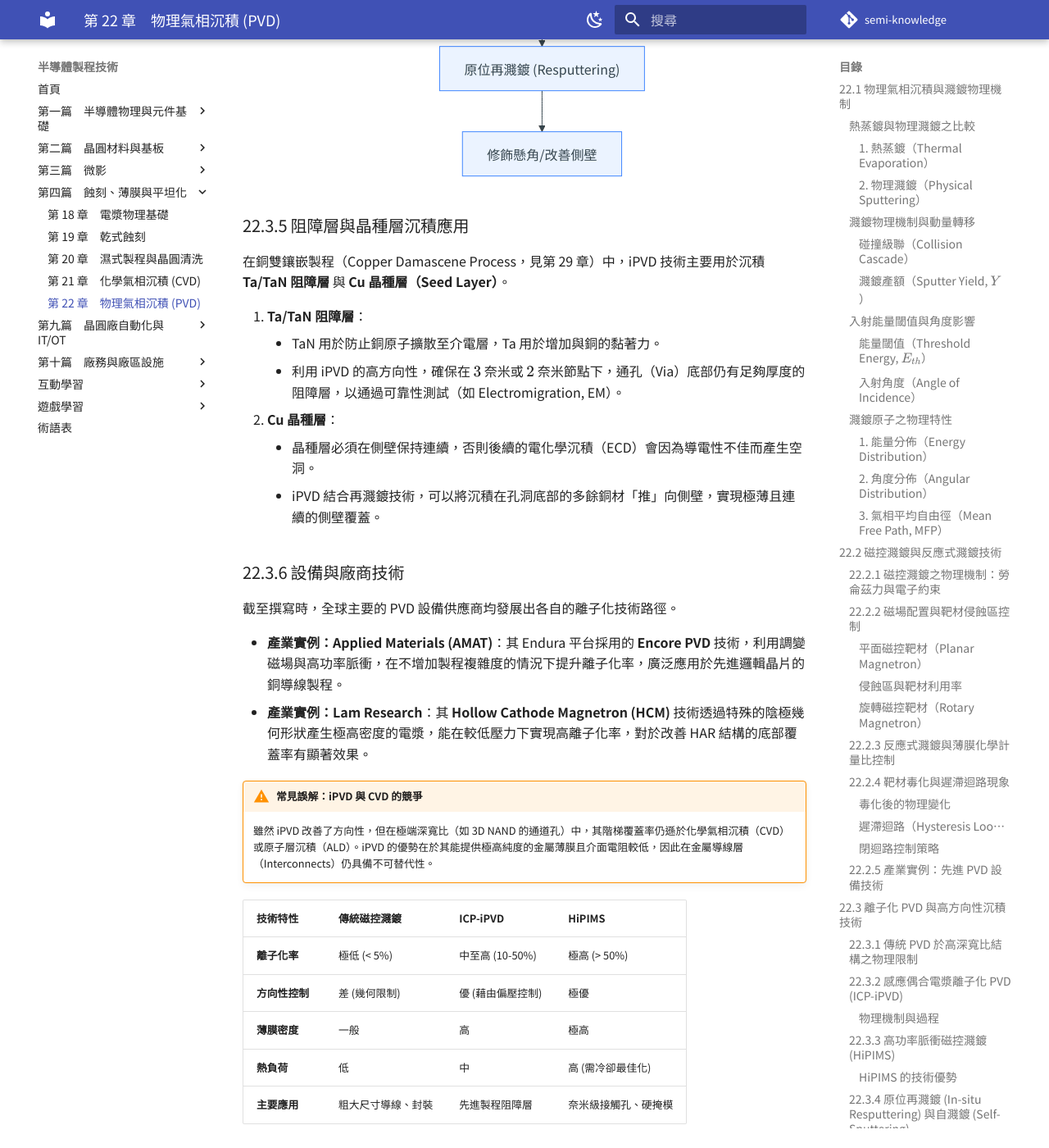
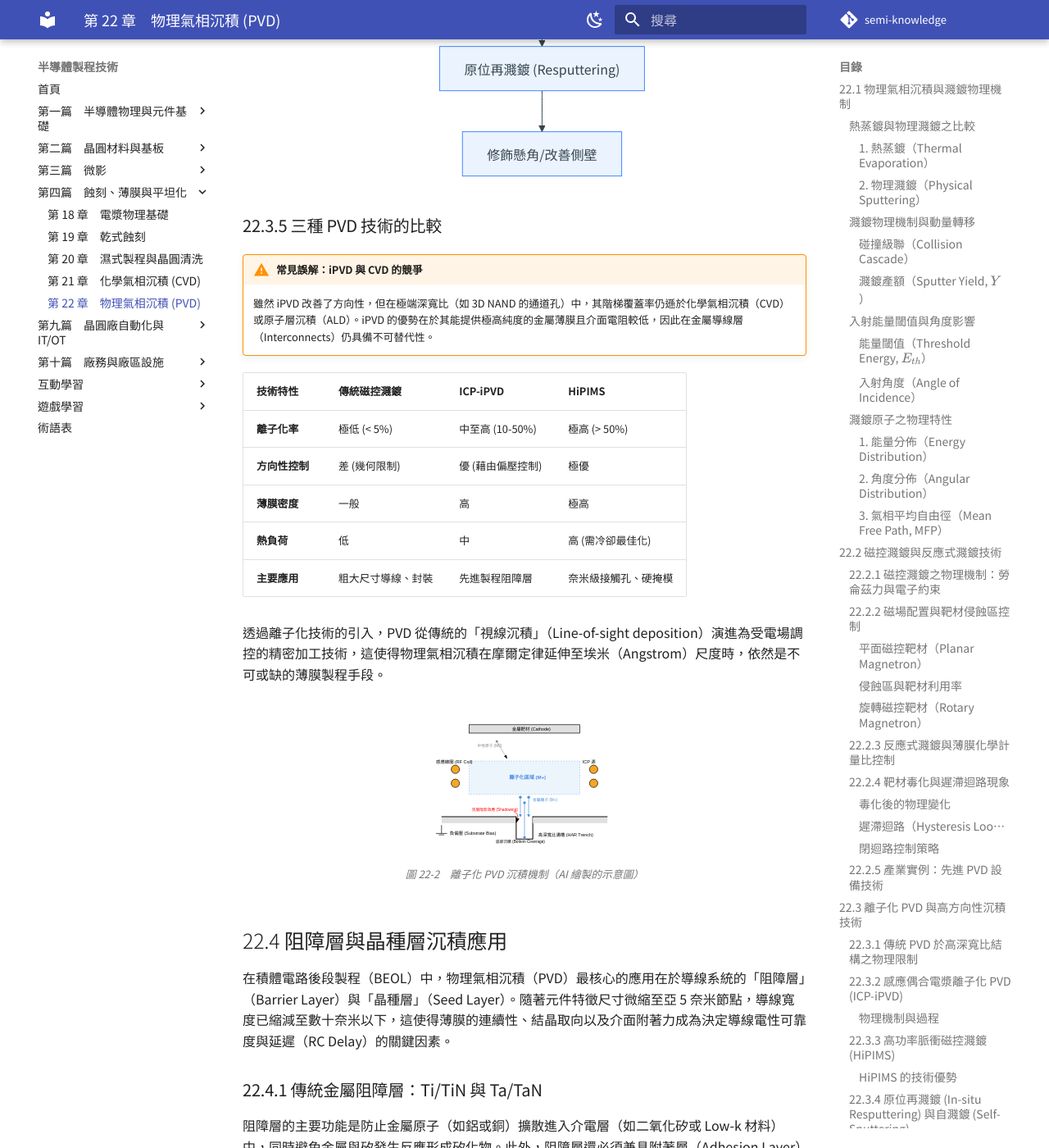
Before and after one commit to bkhotey4/semi-knowledge, an MkDocs documentation site: the page built from docs/part-04/04-05.md, in a window 1280 px wide and 1400 px high, scrolled down 10556 px. Shown: the whole window at 82% size. Built offline with MkDocs 1.6.1 and Material for MkDocs 9.7.7, drawn with Linux system fonts in a browser that asks for light colours; comment, search, counter and statistics services are not loaded; some of the changed text lies outside the part shown.

Commit message:
更新網站

````diff
--- a/docs/part-04/04-05.md
+++ b/docs/part-04/04-05.md
@@ -278,23 +278,7 @@ graph TD
     H --> I["修飾懸角/改善側壁"]
 ```
 
-### 22.3.5 阻障層與晶種層沉積應用
-
-在銅雙鑲嵌製程（Copper Damascene Process，見第 29 章）中，iPVD 技術主要用於沉積 **Ta/TaN 阻障層** 與 **Cu 晶種層（Seed Layer）**。
-
-1.  **Ta/TaN 阻障層**：
-    *   TaN 用於防止銅原子擴散至介電層，Ta 用於增加與銅的黏著力。
-    *   利用 iPVD 的高方向性，確保在 $3$ 奈米或 $2$ 奈米節點下，通孔（Via）底部仍有足夠厚度的阻障層，以通過可靠性測試（如 Electromigration, EM）。
-2.  **Cu 晶種層**：
-    *   晶種層必須在側壁保持連續，否則後續的電化學沉積（ECD）會因為導電性不佳而產生空洞。
-    *   iPVD 結合再濺鍍技術，可以將沉積在孔洞底部的多餘銅材「推」向側壁，實現極薄且連續的側壁覆蓋。
-
-### 22.3.6 設備與廠商技術
-
-截至撰寫時，全球主要的 PVD 設備供應商均發展出各自的離子化技術路徑。
-
-*   **產業實例：Applied Materials (AMAT)**：其 Endura 平台採用的 **Encore PVD** 技術，利用調變磁場與高功率脈衝，在不增加製程複雜度的情況下提升離子化率，廣泛應用於先進邏輯晶片的銅導線製程。
-*   **產業實例：Lam Research**：其 **Hollow Cathode Magnetron (HCM)** 技術透過特殊的陰極幾何形狀產生極高密度的電漿，能在較低壓力下實現高離子化率，對於改善 HAR 結構的底部覆蓋率有顯著效果。
+### 22.3.5 三種 PVD 技術的比較
 
 !!! warning "常見誤解：iPVD 與 CVD 的競爭"
     雖然 iPVD 改善了方向性，但在極端深寬比（如 3D NAND 的通道孔）中，其階梯覆蓋率仍遜於化學氣相沉積（CVD）或原子層沉積（ALD）。iPVD 的優勢在於其能提供極高純度的金屬薄膜且介面電阻較低，因此在金屬導線層（Interconnects）仍具備不可替代性。
@@ -397,17 +381,6 @@ $$\sigma_{th} = \frac{E_f}{1-\nu_f} \int_{T_1}^{T_2} (\alpha_s - \alpha_f) dT$$
 
 !!! note "製程實務：應力與壓力的關係"
     在 PVD 設備調校中，存在一個「零應力轉換壓力」（Zero-stress Transition Pressure）。工程師通常會尋找此壓力點，以確保在大面積沉積時，薄膜不會導致晶圓過度彎曲，進而影響後續微影對準。
-
-### 22.5 設備與廠商技術
-
-PVD 設備已從早期的單腔體演進為多腔體集群系統（Cluster Tool），能在不破壞真空的情況下完成預清洗、阻障層沉積與晶種層沉積。
-
-#### 產業實例
-- **應用材料（Applied Materials, AMAT）**：其 Endura 系列平台是 PVD 市場的長期領導者，特別是在離子化 PVD（如 Ensign, Cirrus 技術）方面，透過精確控制離子能量與角度，實現高深寬比結構的覆蓋。
-- **科林研發（Lam Research）**：提供高度整合的薄膜解決方案，針對先進節點的鈷、釕製程開發了專用的 PVD 腔體，強調低氧含量控制與極薄膜的連續性。
-- **東京威力科創（TEL）**：在反應式濺鍍與特殊金屬薄膜控制上具有優勢，其設備常與熱處理模組整合，以優化薄膜結晶組織。
-
-截至撰寫時，PVD 技術正朝向「原子層級控制」發展。雖然原子層沉積（ALD, 見第 23 章）在覆蓋率上更具優勢，但 PVD 憑藉著高產出率（Throughput）與優異的金屬薄膜電性，在阻障層與晶種層領域仍保有不可替代的地位。未來的挑戰在於如何結合 PVD 的高能量粒子特性與類 ALD 的保形性（Conformality），以因應 3D 堆疊結構的需求。
 
 ## 22.5 設備與廠商技術
 
@@ -471,7 +444,7 @@ graph TD
 | :--- | :--- | :--- | :--- |
 | Applied Materials | Endura 平台系列 | 採用多腔體叢集設計，具備高度靈活的配置能力。其離子化 PVD 技術能有效控制金屬離子入射角度。 | 邏輯與記憶體元件之阻障層、晶種層、鋁導線與矽化物製程。 |
 | Tokyo Electron | Trias 系列 | 專注於單晶圓成膜技術，強調腔體內的熱場與流場均勻性控制。 | 先進金屬化製程、特定金屬氮化物沉積。 |
-| Lam Research | — | 雖然在電鍍（SABRE）與鎢化學氣相沉積（ALTUS）具有領先地位，但在標準 PVD 領域之產品線於本清單未列出。 | — |
+| Lam Research | — | PVD 並非其主力產品線；在金屬化流程中主要提供銅電鍍（SABRE）與鎢化學氣相沉積（ALTUS），與 PVD 阻障層、晶種層搭配完成導線與插塞的填充。 | 銅導線電鍍填充、鎢接觸插塞。 |
 
 !!! note "產業實例：Applied Materials Endura 平台"
     Endura 平台是半導體工業界極為成功的 PVD 設備之一。截至撰寫時，該平台透過整合離子化物理氣相沉積（iPVD）技術，解決了 7 奈米以下節點中，銅導線通孔（Via）底部的覆蓋率問題。其設計允許在同一個真空環境下完成原位（In-situ）預清洗與連續金屬薄膜沉積，極大地降低了介面電阻。
````
Also changed, not shown: other parts of docs/part-04/04-05.md (+2 -2 lines), textbook_state.json.
